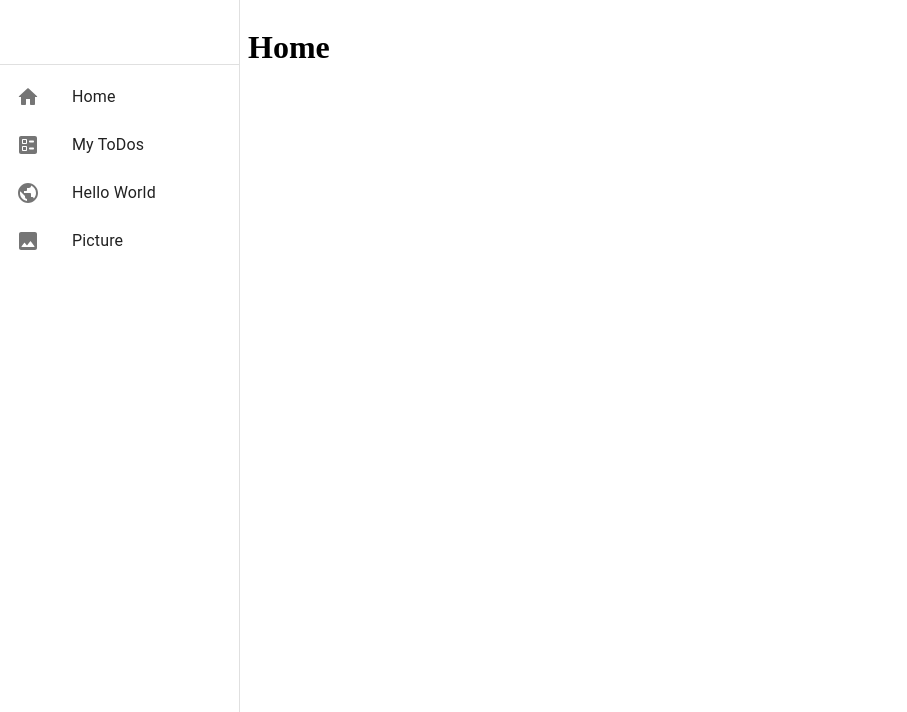
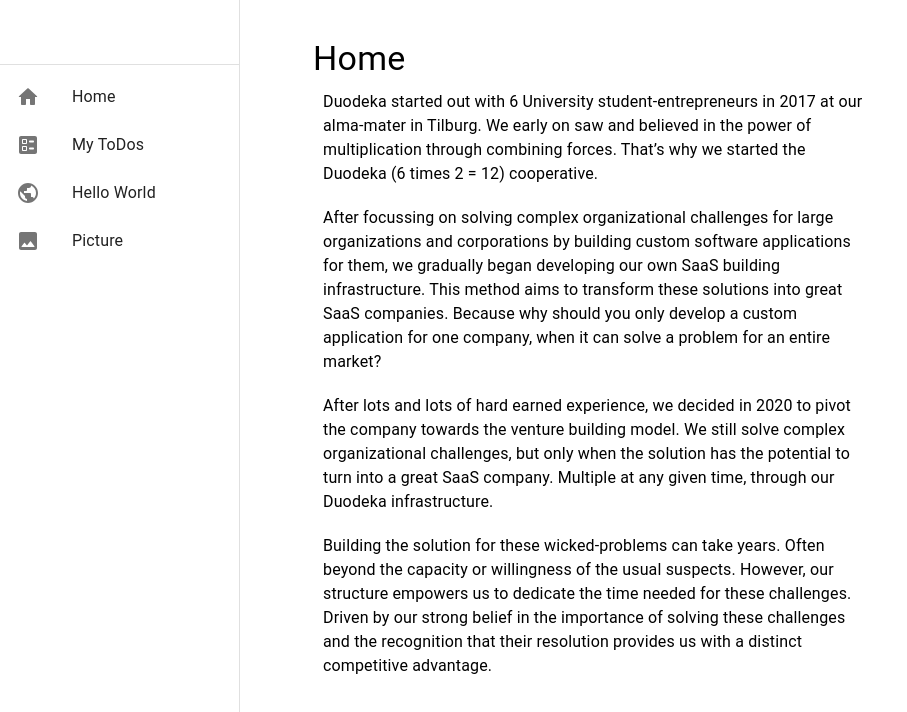
Before and after one commit to ViktoriaTodorova2003/ToDoApplication, a React (Create React App) app in the folder todo-application/: page /home in a window 1280 px wide. Shown: the top 712 px of the page, without its empty margins (0-907 px from the left). Built offline with nearby package versions, Linux system fonts and the light colour scheme.

Commit message:
Adds filler pages

```diff
--- a/todo-application/src/Pages/HelloWorld.js
+++ b/todo-application/src/Pages/HelloWorld.js
@@ -1,10 +1,34 @@
 import React from 'react';
+import { Box, Typography, Grid, Skeleton } from '@mui/material';
+
+function Media(props) {
+  const { loading = false } = props;
+
+  return (
+    <Grid container wrap="nowrap">
+      {(loading ? Array.from(new Array(3)) : []).map((_, index) => (
+        <Box key={index} sx={{ width: 210, marginRight: 0.5, my: 5 }}>
+          <Skeleton variant="rectangular" width={210} height={118} />
+          <Box sx={{ pt: 0.5 }}>
+            <Skeleton />
+            <Skeleton width="60%" />
+          </Box>
+        </Box>
+      ))}
+    </Grid>
+  );
+}
 
 function HelloWorld() {
   return (
-    <div>
-      <h1>Hello, World!</h1>
-    </div>
+    <Box sx={{ paddingTop: '10px', paddingLeft: { xs: '20px', sm: '65px' } }}>
+      <Typography variant="h4" style={{ marginTop: '20px' }}>Hello World!</Typography>
+      <Box sx={{ overflow: 'hidden' }}>
+        <Typography variant="subtitle2">*This is just a filler page, it is not going to actually load</Typography>
+        <Media loading={true} />
+        <Media loading={true} />
+    </Box>
+    </Box>
   );
 }
 
--- a/todo-application/src/Pages/Home.js
+++ b/todo-application/src/Pages/Home.js
@@ -1,12 +1,44 @@
+
 import React from 'react';
-import { useEffect } from 'react';
+import { Box, Typography } from '@mui/material';
+
 
 function Home() {
 
   return (
-    <div>
-      <h1>Home</h1>
-    </div>
+    <Box sx={{ paddingTop: '10px', paddingLeft: { xs: '20px', sm: '65px' } }}>
+      <Typography variant="h4" style={{ marginTop: '20px' }}>Home</Typography>
+
+        <Typography variant="body1" sx={{ padding: '10px' }}>
+          Duodeka started out with 6 University student-entrepreneurs in 2017 at
+          our alma-mater in Tilburg. We early on saw and believed in the power
+          of multiplication through combining forces. That’s why we started the
+          Duodeka (6 times 2 = 12) cooperative.
+        </Typography>
+        <Typography variant="body1" sx={{ padding: '10px' }}>
+        After focussing on solving complex organizational challenges for large
+          organizations and corporations by building custom software applications
+          for them, we gradually began developing our own SaaS building
+          infrastructure. This method aims to transform these solutions into great
+          SaaS companies. Because why should you only develop a custom application
+          for one company, when it can solve a problem for an entire market?
+        </Typography>
+        <Typography variant="body1" sx={{ padding: '10px' }}>
+          After lots and lots of hard earned experience, we decided in 2020 to pivot
+          the company towards the venture building model. We still solve complex
+          organizational challenges, but only when the solution has the potential
+          to turn into a great SaaS company. Multiple at any given time, through our
+          Duodeka infrastructure.
+        </Typography>
+        <Typography variant="body1" sx={{ padding: '10px' }}>
+          Building the solution for these wicked-problems can take years. Often
+          beyond the capacity or willingness of the usual suspects. However,
+          our structure empowers us to dedicate the time needed for these challenges.
+          Driven by our strong belief in the importance of solving these challenges
+          and the recognition that their resolution provides us with a distinct
+          competitive advantage.
+        </Typography>
+    </Box>
   );
 }
 
--- a/todo-application/src/Pages/Picture.js
+++ b/todo-application/src/Pages/Picture.js
@@ -1,10 +1,11 @@
 import React from 'react';
+import { Box, Typography } from '@mui/material';
 
 function Picture() {
   return (
-    <div>
-      <h1>Picture</h1>
-    </div>
+    <Box sx={{ paddingTop: '10px', paddingLeft: { xs: '20px', sm: '65px' } }}>
+      <Typography variant="h4" style={{ marginTop: '20px' }}>Hello World!</Typography>
+    </Box>
   );
 }
 
```
